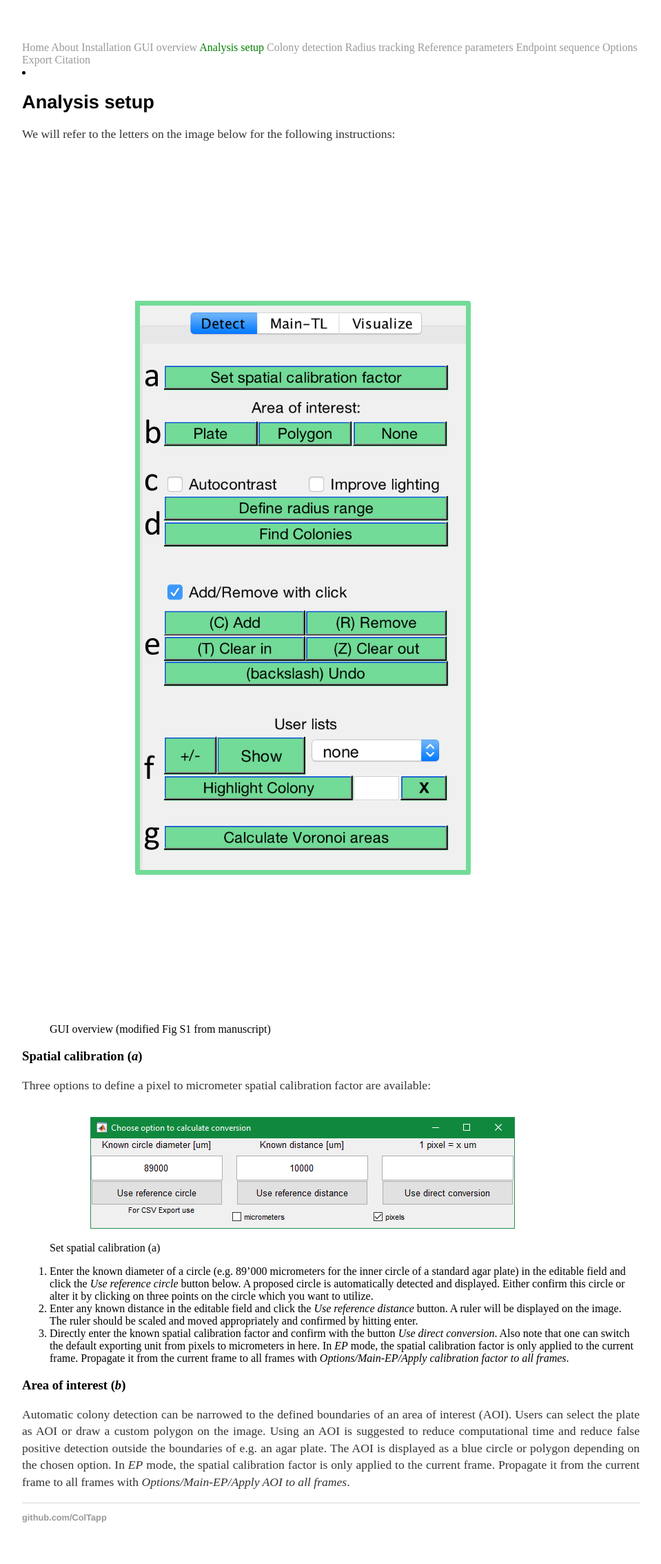
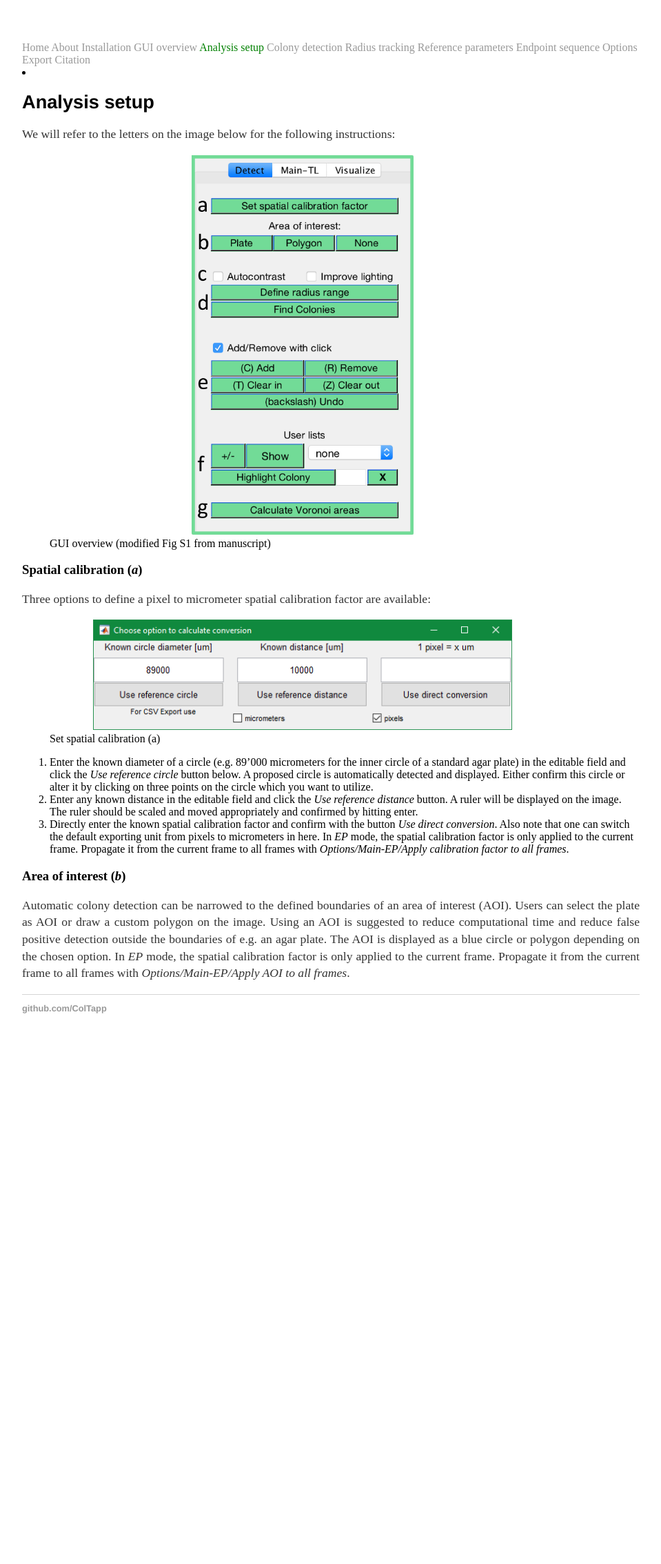
Before and after one commit to ColTapp/ColTapp.github.io, a Jekyll site: the page built from setup.md, in a window 1280 px wide. Shown: the whole page at 69% size, without its empty margins (160-1119 px from the left). Built offline with Jekyll 4.4.1, drawn with Linux system fonts in a browser that asks for light colours; after the commit the page ends 1529 px from its top, so only the background shows below that.

Commit message:
Update setup.md

```diff
--- a/setup.md
+++ b/setup.md
@@ -6,7 +6,7 @@ title: Analysis setup
 
 We will refer to the letters on the image below for the following instructions:
 <figure>
-  <img src="{{site.url}}/assets/images/Detect_1.png" alt="GUI overview" heigth="550px"/>
+  <img src="{{site.url}}/assets/images/Detect_1.png" alt="GUI overview" height="550px"/>
   <figcaption>GUI overview (modified Fig S1 from manuscript) </figcaption>
 </figure>
 
@@ -14,7 +14,7 @@ We will refer to the letters on the image below for the following instructions:
 ### Spatial calibration (*a*)
 Three options to define a pixel to micrometer spatial calibration factor are available:
 <figure>
-  <img src="{{site.url}}/assets/images/Detect_2.png" alt="GUI overview" heigth="160"/>
+  <img src="{{site.url}}/assets/images/Detect_2.png" alt="GUI overview" height="160"/>
   <figcaption> Set spatial calibration (a) </figcaption>
 </figure>
 1. Enter the known diameter of a circle (e.g. 89’000 micrometers for the inner circle of a standard agar plate) in the editable field and click the _Use reference circle_ button below. A proposed circle is automatically detected and displayed. Either confirm this circle or alter it by clicking on three points on the circle which you want to utilize.
```
